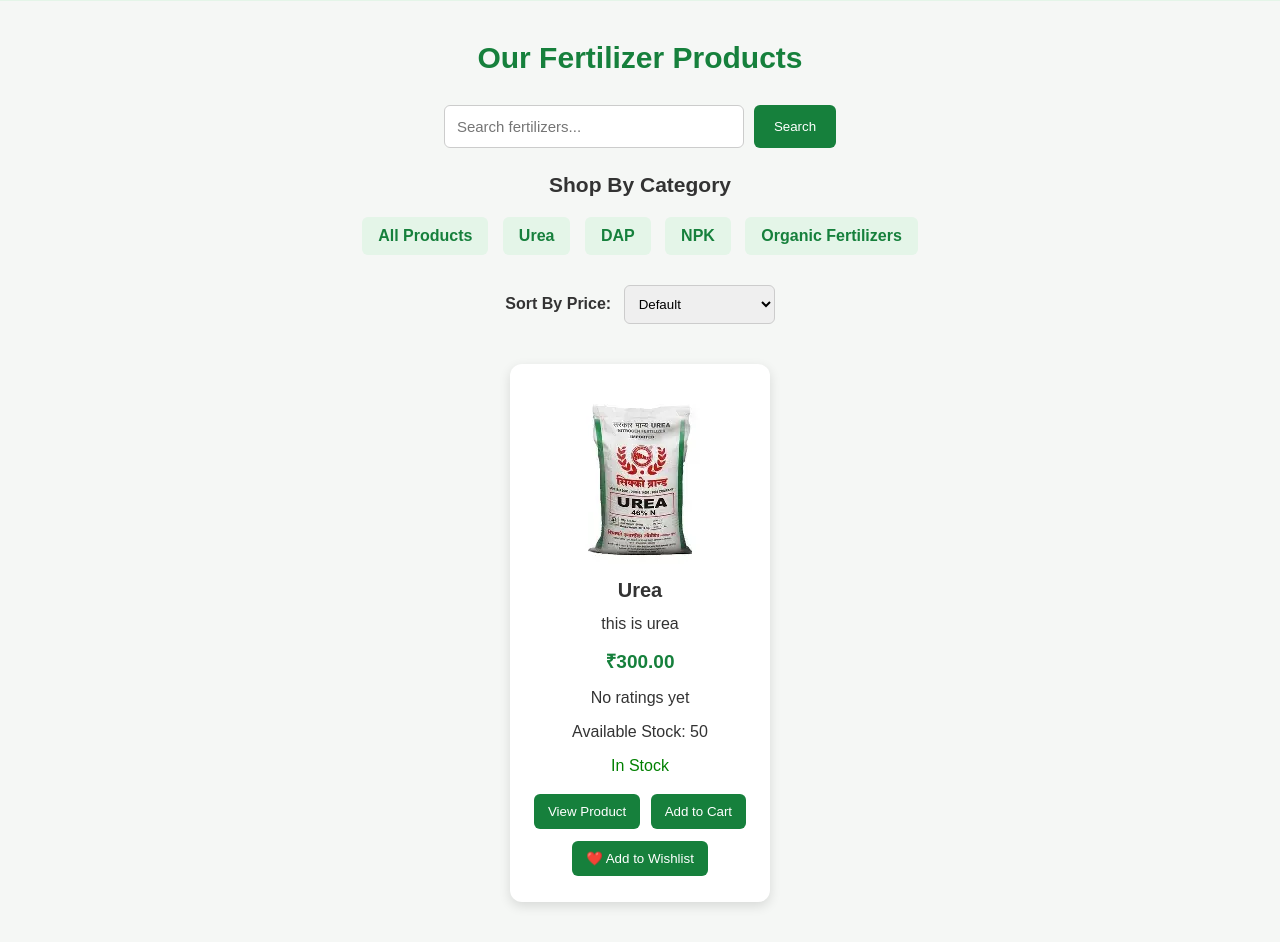
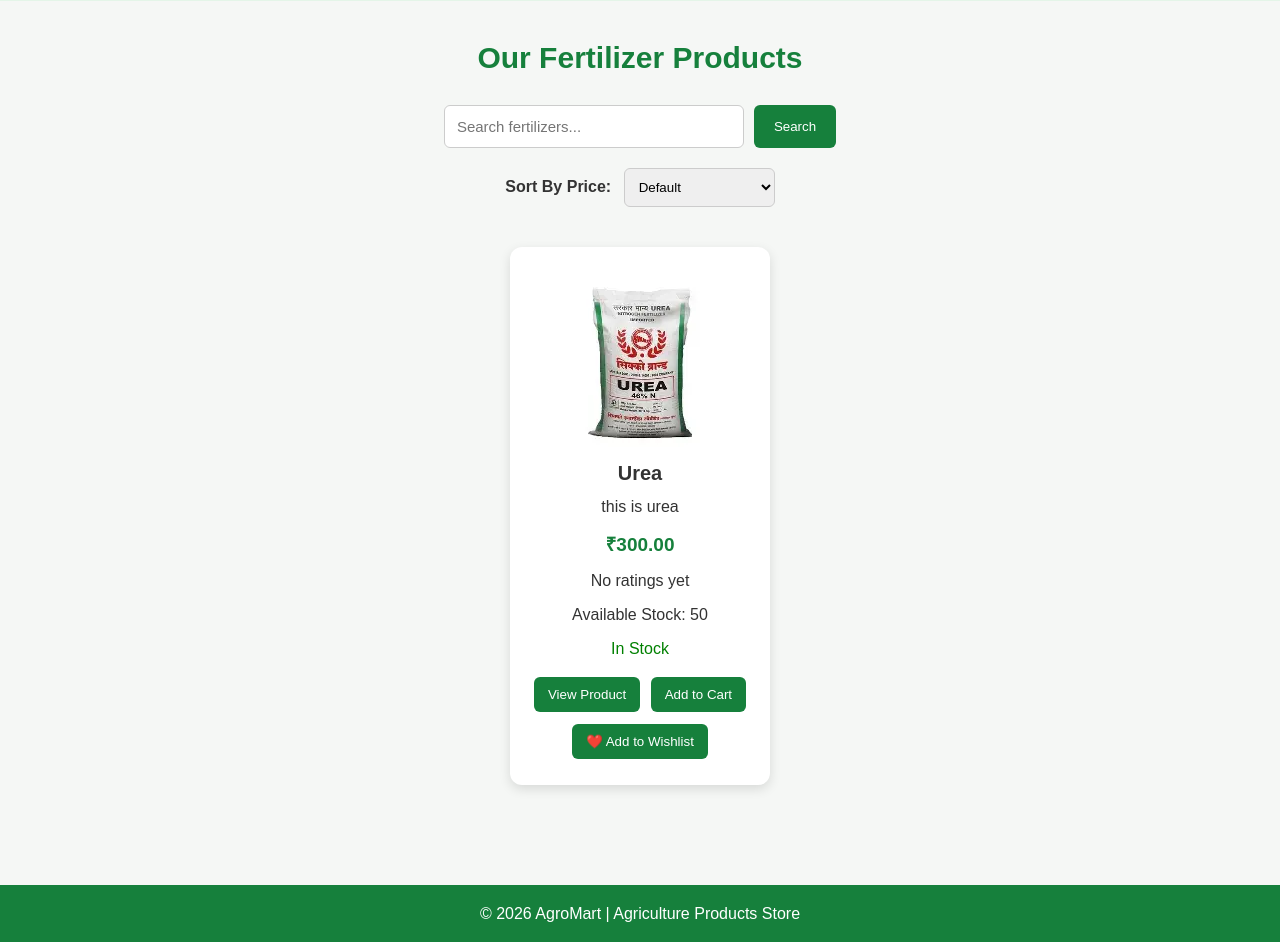
Before and after one commit to kandrayavenkatesh/Agromart, a Django app: page /?category=Urea in a window 1280 px wide. Shown: the part 415-1357 px from the top of the page. Run offline with Django 5.2, Linux system fonts and the light colour scheme; data comes from the database, SQL or seed files in the repository; data that the repository does not hold is empty.

Commit message:
Hide shop by category section

```diff
--- a/templates/home.html
+++ b/templates/home.html
@@ -88,7 +88,7 @@
 
         <!-- CATEGORY FILTER -->
 
-        <div class="category-filter">
+        <!-- <div class="category-filter">
 
             <h3>Shop By Category</h3>
 
@@ -98,7 +98,7 @@
             <a href="?category=NPK">NPK</a>
             <a href="?category=Organic">Organic Fertilizers</a>
 
-        </div>
+        </div> -->
 
 
         <!-- PRODUCT SORTING -->
```
